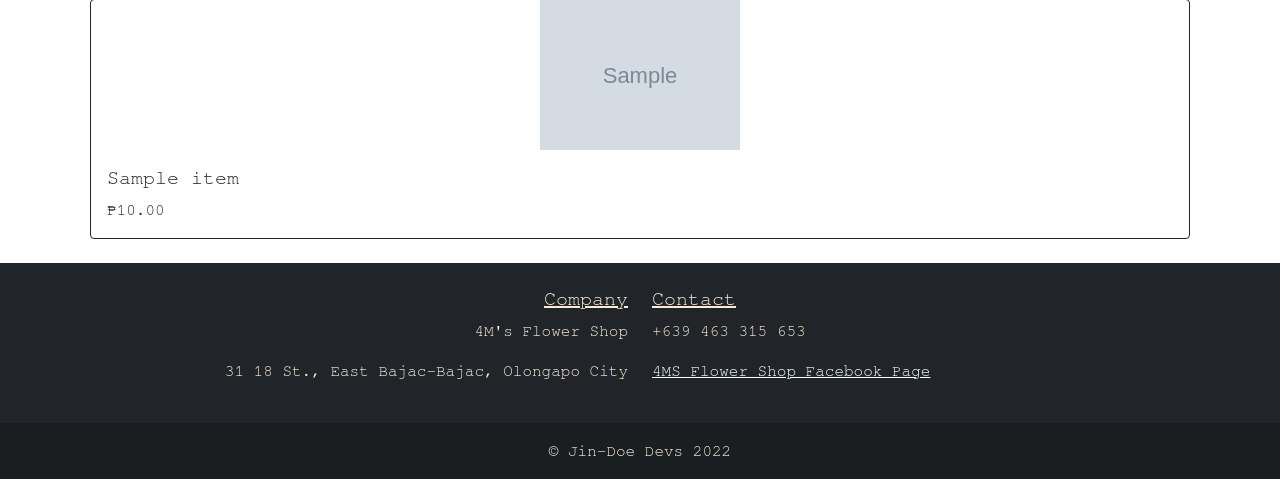
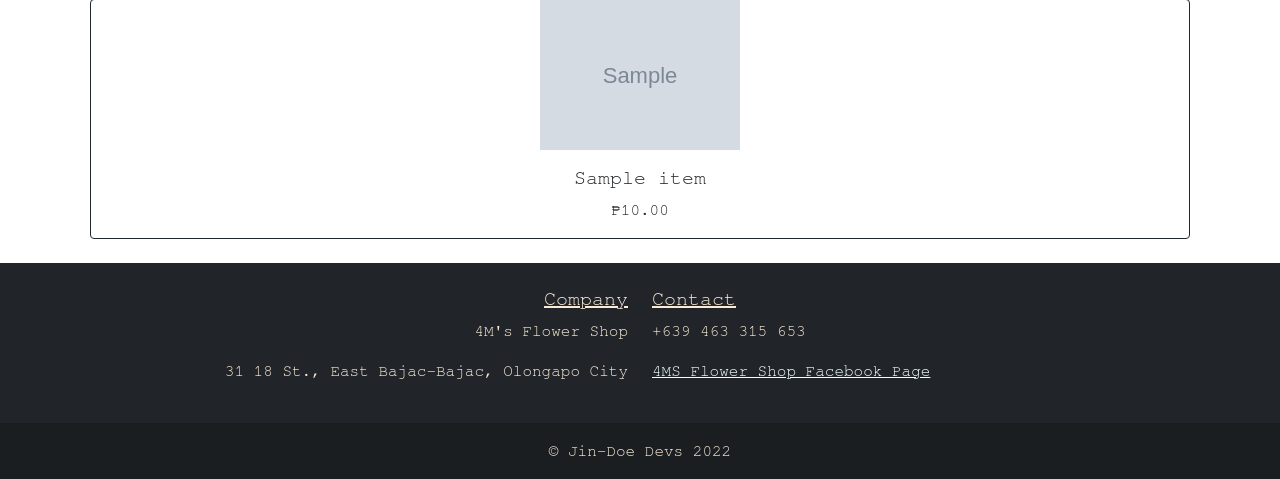
Before and after one commit to VonDenuelle/4MS, a PHP site: page /home.php in a window 1280 px wide; the page is wider, and only the part inside the window is pictured. Shown: the part 1043-1522 px from the top of that part. Run offline with PHP 8.4, Linux system fonts and the light colour scheme; tables that the repository leaves empty or names only in its code hold one stand-in row (values such as "Sample post"); grey boxes marked "Sample" are stand-in pictures; grey boxes are pictures that could not be loaded.

Commit message:
Add files via upload

```diff
--- a/assets/css/index.css
+++ b/assets/css/index.css
@@ -56,7 +56,7 @@ img.card-imgs{
 }
 
 .card-body{
-   text-align: justify !important;
+   text-align: center !important;
 }
 
 img.prod-display{
```
